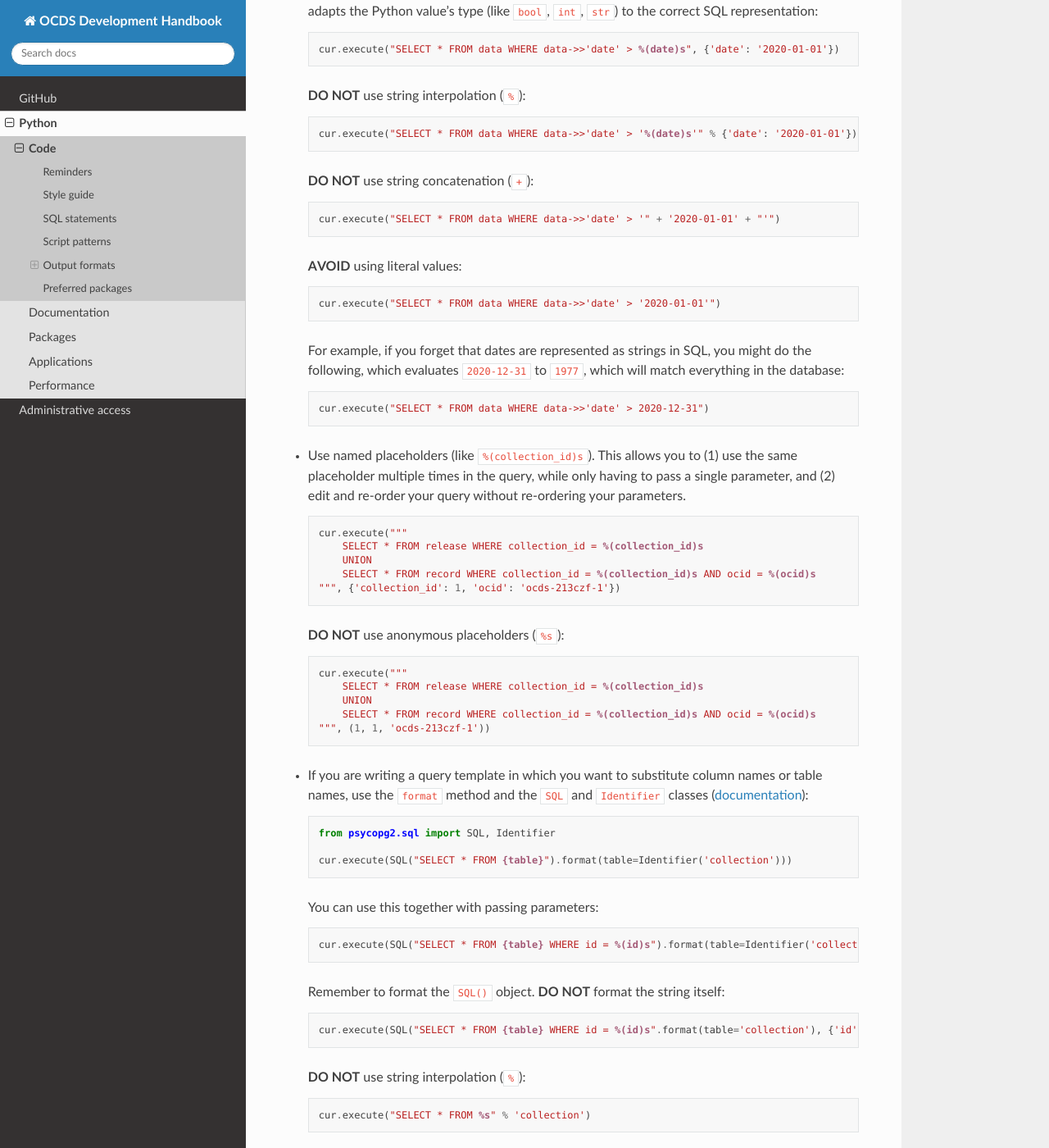
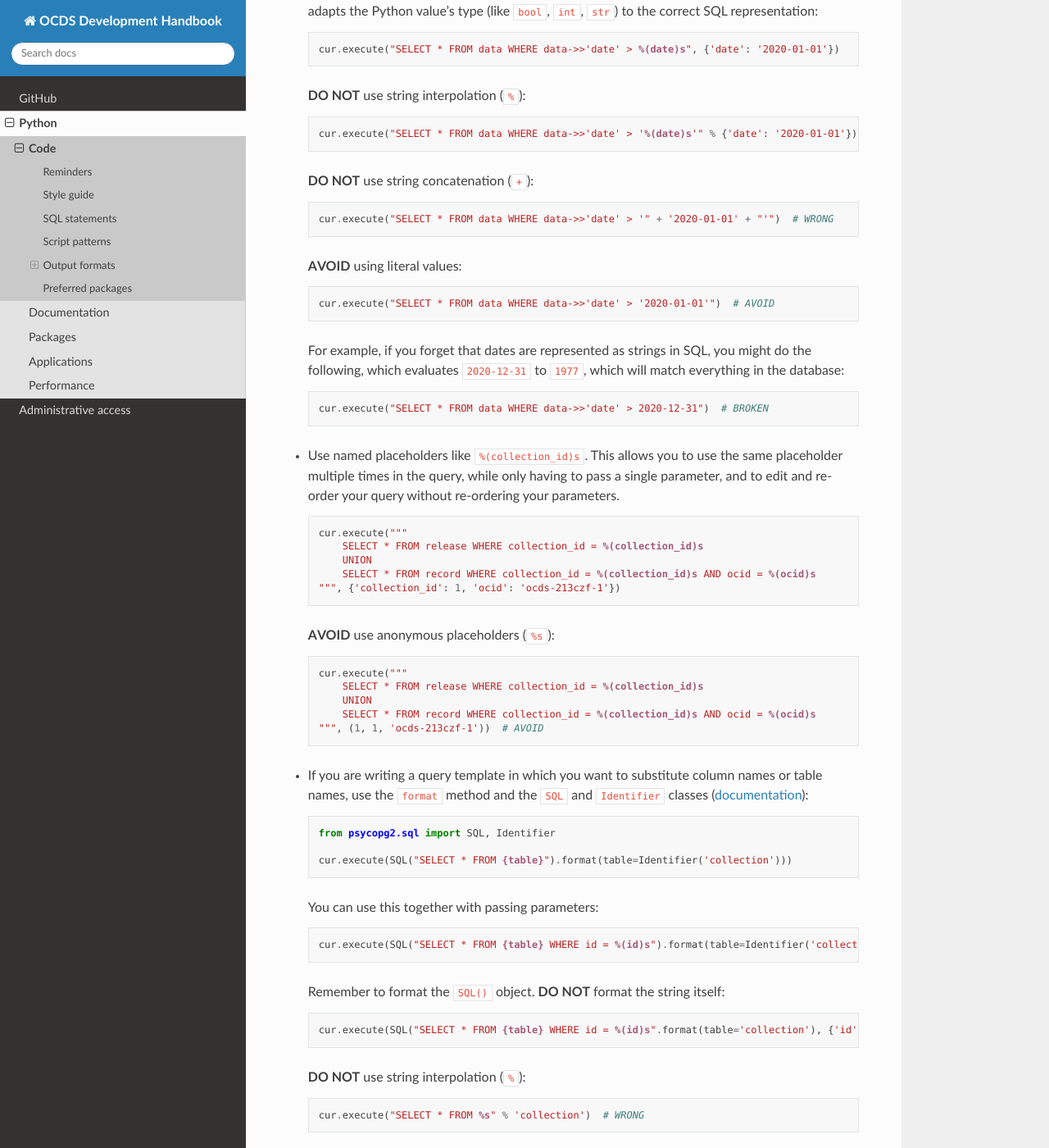
Before and after one commit to open-contracting/software-development-handbook, a Sphinx documentation site: the page built from docs/python/code.rst, in a window 1280 px wide and 1400 px high, scrolled down 879 px. Shown: the whole window at 82% size. Built offline with Sphinx 7.4.7 and the Read the Docs theme 2.0.0, drawn with Linux system fonts in a browser that asks for light colours.

Commit message:
Avoid copy-pasting errors

```diff
--- a/docs/python/code.rst
+++ b/docs/python/code.rst
@@ -39,27 +39,27 @@ Follow `best practices <https://www.psycopg.org/docs/usage.html#sql-injection>`_
 
    .. code-block:: python
 
-      cur.execute("SELECT * FROM data WHERE data->>'date' > '%(date)s'" % {'date': '2020-01-01'})
+      cur.execute("SELECT * FROM data WHERE data->>'date' > '%(date)s'" % {'date': '2020-01-01'})  # WRONG
 
    **DO NOT** use string concatenation (``+``):
 
    .. code-block:: python
 
-      cur.execute("SELECT * FROM data WHERE data->>'date' > '" + '2020-01-01' + "'")
+      cur.execute("SELECT * FROM data WHERE data->>'date' > '" + '2020-01-01' + "'")  # WRONG
 
    **AVOID** using literal values:
 
    .. code-block:: python
 
-      cur.execute("SELECT * FROM data WHERE data->>'date' > '2020-01-01'")
+      cur.execute("SELECT * FROM data WHERE data->>'date' > '2020-01-01'")  # AVOID
 
    For example, if you forget that dates are represented as strings in SQL, you might do the following, which evaluates ``2020-12-31`` to ``1977``, which will match everything in the database:
 
    .. code-block:: python
 
-      cur.execute("SELECT * FROM data WHERE data->>'date' > 2020-12-31")
+      cur.execute("SELECT * FROM data WHERE data->>'date' > 2020-12-31")  # BROKEN
 
--  Use named placeholders (like ``%(collection_id)s``). This allows you to (1) use the same placeholder multiple times in the query, while only having to pass a single parameter, and (2) edit and re-order your query without re-ordering your parameters.
+-  Use named placeholders like ``%(collection_id)s``. This allows you to use the same placeholder multiple times in the query, while only having to pass a single parameter, and to edit and re-order your query without re-ordering your parameters.
 
    .. code-block:: python
 
@@ -69,7 +69,7 @@ Follow `best practices <https://www.psycopg.org/docs/usage.html#sql-injection>`_
           SELECT * FROM record WHERE collection_id = %(collection_id)s AND ocid = %(ocid)s
       """, {'collection_id': 1, 'ocid': 'ocds-213czf-1'})
 
-   **DO NOT** use anonymous placeholders (``%s``):
+   **AVOID** use anonymous placeholders (``%s``):
 
    .. code-block:: python
 
@@ -77,7 +77,7 @@ Follow `best practices <https://www.psycopg.org/docs/usage.html#sql-injection>`_
           SELECT * FROM release WHERE collection_id = %(collection_id)s
           UNION
           SELECT * FROM record WHERE collection_id = %(collection_id)s AND ocid = %(ocid)s
-      """, (1, 1, 'ocds-213czf-1'))
+      """, (1, 1, 'ocds-213czf-1'))  # AVOID
 
 -  If you are writing a query template in which you want to substitute column names or table names, use the ``format`` method and the ``SQL`` and ``Identifier`` classes (`documentation <https://www.psycopg.org/docs/sql.html>`__):
 
@@ -97,25 +97,25 @@ Follow `best practices <https://www.psycopg.org/docs/usage.html#sql-injection>`_
 
    .. code-block:: python
 
-      cur.execute(SQL("SELECT * FROM {table} WHERE id = %(id)s".format(table='collection'), {'id': 1})
+      cur.execute(SQL("SELECT * FROM {table} WHERE id = %(id)s".format(table='collection'), {'id': 1})  # WRONG
 
    **DO NOT** use string interpolation (``%``):
 
    .. code-block:: python
 
-      cur.execute("SELECT * FROM %s" % 'collection')
+      cur.execute("SELECT * FROM %s" % 'collection')  # WRONG
 
    **DO NOT** use string concatenation (``+``):
 
    .. code-block:: python
 
-      cur.execute("SELECT * FROM " + 'collection')
+      cur.execute("SELECT * FROM " + 'collection')  # WRONG
 
    **AVOID** using anonymous placeholders:
 
    .. code-block:: python
 
-      cur.execute(SQL("SELECT * FROM {}".format('collection'))
+      cur.execute(SQL("SELECT * FROM {}".format('collection'))  # AVOID
 
 Script patterns
 ---------------
```
